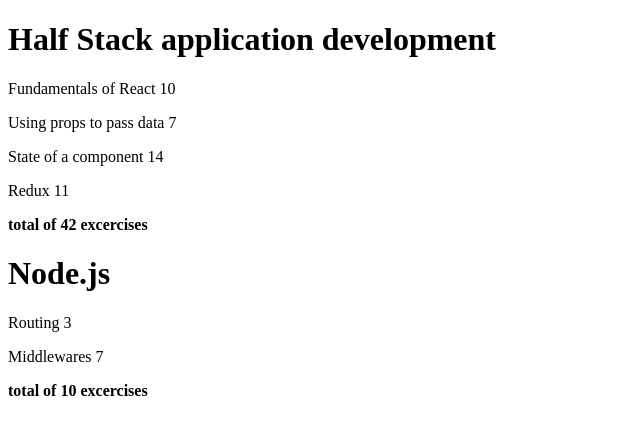
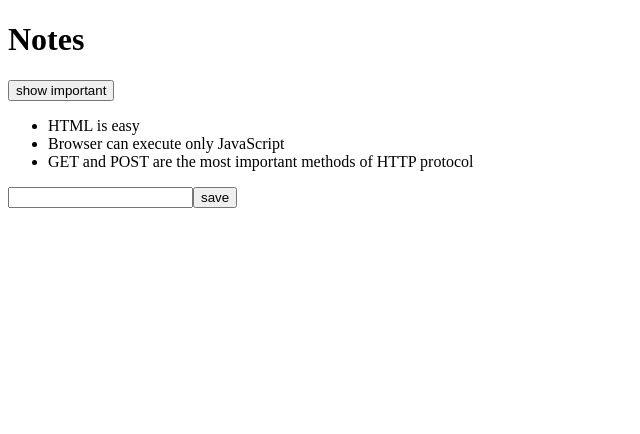
Before and after one commit to JimMagnusson/steamboost, a React (Create React App) app in the folder part2/: page / in a window 1280 px wide. Shown: the top 434 px of the page, without its empty margins (0-640 px from the left). Built offline with nearby package versions, Linux system fonts and the light colour scheme.

Commit message:
Add form using controlled component and filter what elements are displayed

```diff
--- a/part2/src/App.js
+++ b/part2/src/App.js
@@ -1,55 +1,59 @@
 import React from "react"
+import { useState } from 'react'
 import Course from './components/Course'
+import Note from './components/Note'
 
-const App = () => {
-  const courses = [
-    {
-    id: 1,
-    name: 'Half Stack application development',
-    parts: [
-      {
-        name: 'Fundamentals of React',
-        exercises: 10,
-        id: 1
-      },
-      {
-        name: 'Using props to pass data',
-        exercises: 7,
-        id: 2
-      },
-      {
-        name: 'State of a component',
-        exercises: 14,
-        id: 3
-      },
-      {
-        name: 'Redux',
-        exercises: 11,
-        id: 4
-      }
-    ]
-  },
-  {
-    name: 'Node.js',
-    id: 2,
-    parts: [
-      {
-        name: 'Routing',
-        exercises: 3,
-        id: 1
-      },
-      {
-        name: 'Middlewares',
-        exercises: 7,
-        id: 2
-      }
-    ]
+const App = (props) => {
+  // State
+  const [notes, setNotes] = useState(props.notes)
+  const [newNote, setNewNote] = useState('')
+  const [showAll, setShowAll] = useState(true)
+
+  const addNote = (event) => {
+    event.preventDefault()
+    console.log("button clicked", event.target)
+    const noteObject = {
+      content: newNote,
+      important: Math.random() < 0.5,
+      id: notes.length + 1,
+    }
+
+    setNotes(notes.concat(noteObject))
+    setNewNote('')
+
   }
 
-]
+  const handleNoteChange = (event) => {
+    console.log(event.target.value)
+    setNewNote(event.target.value)
+  }
 
-  return courses.map(course =>
-    <Course course={course} key = {course.id}/>)
+  const notesToShow = showAll
+  ? notes
+  : notes.filter(note => note.important)
+
+  return (
+    <div>
+      <h1>Notes</h1>
+      <div>
+        <button onClick={() => setShowAll(!showAll)}>
+          show {showAll ? 'important' : 'all' }
+        </button>
+      </div>
+      <ul>
+        {notesToShow.map(note =>
+          <Note key={note.id} note={note} />
+        )}
+      </ul>
+      <form onSubmit={addNote}>
+        <input
+        value ={newNote}
+        onChange= {handleNoteChange}
+        />
+        <button type="submit">save</button>
+      </form>
+    </div>
+  )
 }
 
 export default App
```
